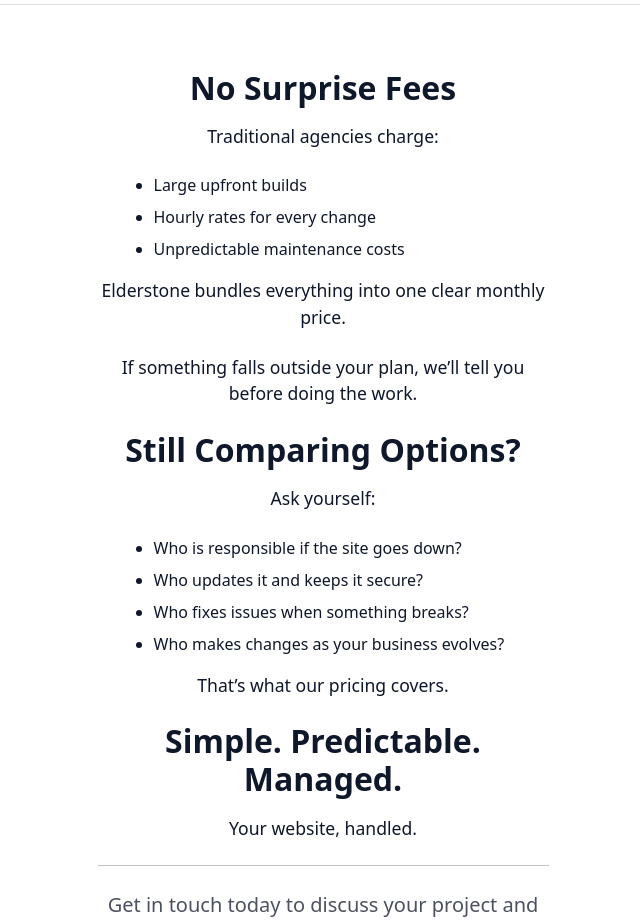
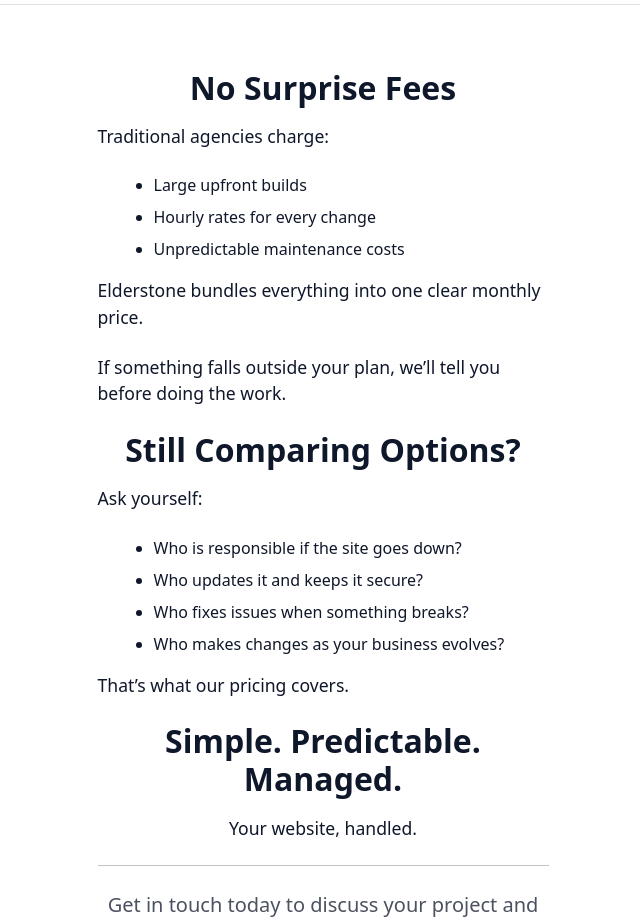
Before and after one commit to edwardgreenwood38/elderstone-site, a React (Vite) app: page / in a window 1280 px wide. Shown: the part 2580-3500 px from the top of the page, without its empty margins (317-957 px from the left). Built offline with nearby package versions, Linux system fonts and the light colour scheme; no server answers.

Commit message:
followup section alginment update

```diff
--- a/src/pages/Home.jsx
+++ b/src/pages/Home.jsx
@@ -266,28 +266,28 @@ const Home = ({ tier, setTier, darkMode }) => {
             <div className="py-5 text-center">
 
                   <h2 className="fw-bold mb-3" style={{ color: 'var(--text-main)' }}>No Surprise Fees</h2>
-                  <p style={{ color: 'var(--text-muted)', marginBottom: '1.5rem', fontSize: '1.1rem' }}>Traditional agencies charge:</p>
+                  <p className="text-start" style={{ color: 'var(--text-muted)', marginBottom: '1.5rem', fontSize: '1.1rem' }}>Traditional agencies charge:</p>
                       <ul style={{ listStyleType: 'disc', paddingLeft: '3.5rem', marginTop: '1rem', textAlign: 'start' }}>
                         <li style={{ marginBottom: '0.5rem' }}>Large upfront builds</li>
                         <li style={{ marginBottom: '0.5rem' }}>Hourly rates for every change</li>
                         <li style={{ marginBottom: '0.5rem' }}>Unpredictable maintenance costs</li>
                       </ul>
-                  <p style={{ color: 'var(--text-muted)', marginBottom: '1.5rem', fontSize: '1.1rem' }}>Elderstone bundles everything into one clear monthly price.</p>
-                  <p style={{ color: 'var(--text-muted)', marginBottom: '1.5rem', fontSize: '1.1rem' }}>If something falls outside your plan, we’ll tell you before doing the work.</p>
+                  <p className="text-start" style={{ color: 'var(--text-muted)', marginBottom: '1.5rem', fontSize: '1.1rem' }}>Elderstone bundles everything into one clear monthly price.</p>
+                  <p className="text-start" style={{ color: 'var(--text-muted)', marginBottom: '1.5rem', fontSize: '1.1rem' }}>If something falls outside your plan, we’ll tell you before doing the work.</p>
 
 
                   <h2 className="fw-bold mb-3" style={{ color: 'var(--text-main)' }}>Still Comparing Options?</h2>
-                  <p style={{ color: 'var(--text-muted)', marginBottom: '1.5rem', fontSize: '1.1rem' }}>Ask yourself:</p>
+                  <p className="text-start" style={{ color: 'var(--text-muted)', marginBottom: '1.5rem', fontSize: '1.1rem' }}>Ask yourself:</p>
                     <ul style={{ listStyleType: 'disc', paddingLeft: '3.5rem', marginTop: '1rem', textAlign: 'start' }}>
                       <li style={{ marginBottom: '0.5rem' }}>Who is responsible if the site goes down?</li>
                       <li style={{ marginBottom: '0.5rem' }}>Who updates it and keeps it secure?</li>
                       <li style={{ marginBottom: '0.5rem' }}>Who fixes issues when something breaks?</li>
                       <li style={{ marginBottom: '0.5rem' }}>Who makes changes as your business evolves?</li>
                     </ul>
-                  <p style={{ color: 'var(--text-muted)', marginBottom: '1.5rem', fontSize: '1.1rem' }}> That’s what our pricing covers.</p>
+                  <p className="text-start" style={{ color: 'var(--text-muted)', marginBottom: '1.5rem', fontSize: '1.1rem' }}> That’s what our pricing covers.</p>
 
                   <h2 className="fw-bold mb-3" style={{ color: 'var(--text-main)' }}>Simple. Predictable. Managed.</h2>
-                  <p style={{ color: 'var(--text-muted)', marginBottom: '1.5rem', fontSize: '1.1rem' }}>Your website, handled.</p>
+                  <p className="text start" style={{ color: 'var(--text-muted)', marginBottom: '1.5rem', fontSize: '1.1rem' }}>Your website, handled.</p>
 
                   <hr className="my-4" />
 
```
